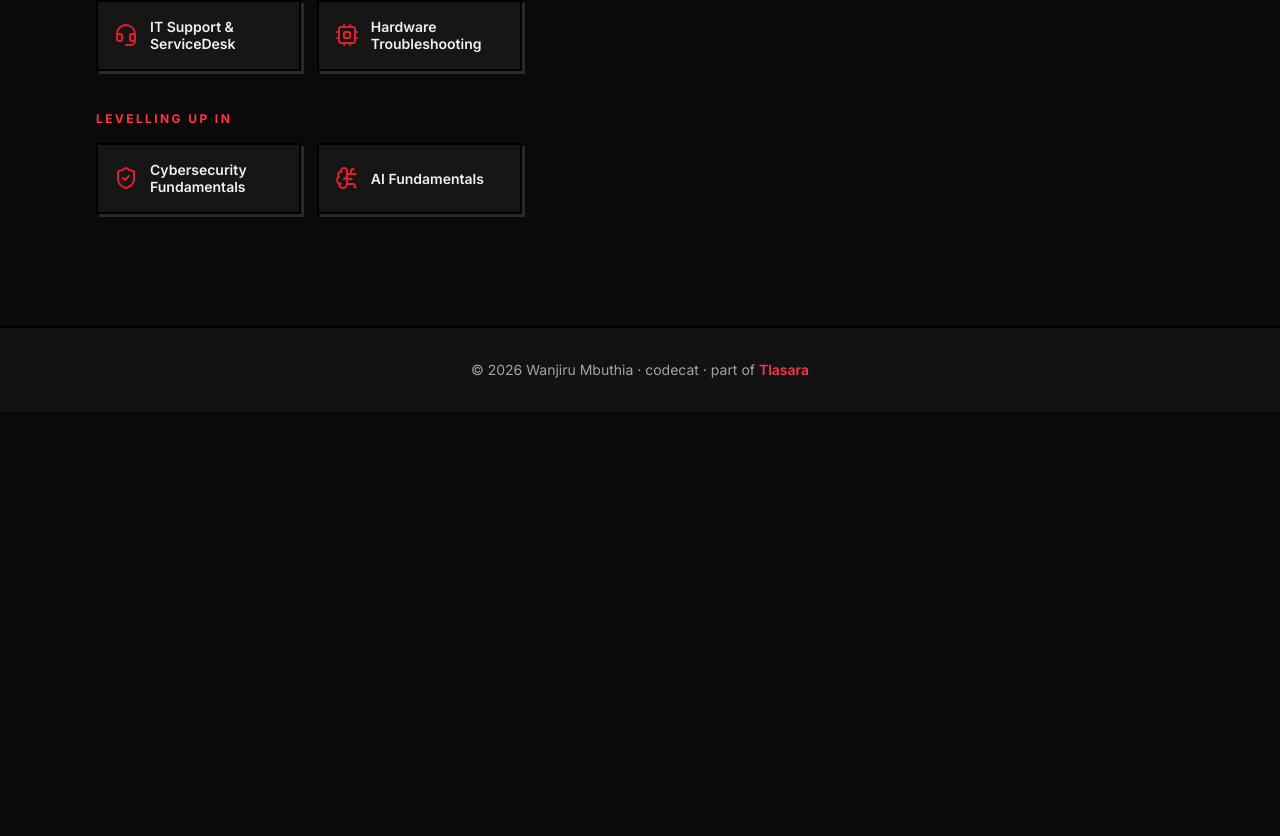
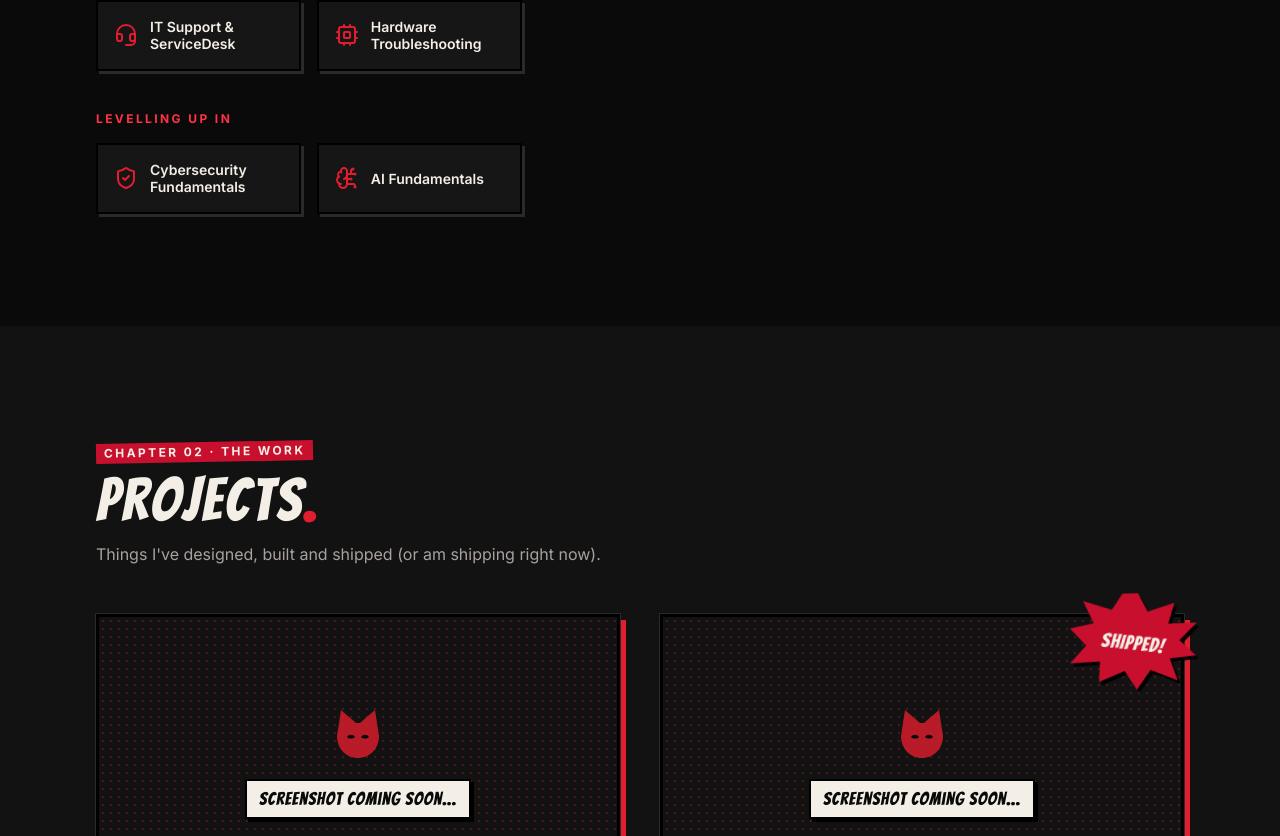
Before and after one commit to TlasaraDevs/codecat, a React (Vite) app: page / in a window 1280 px wide. Shown: the part 1964-2800 px from the top of the page. Before the commit the page ends 2376 px from the top, so only its background shows below. Built offline with nearby package versions, Linux system fonts and the light colour scheme.

Commit message:
codecat: add Projects section with comic-panel project cards
Ink borders, red offset shadow, halftone texture, hover tilt, narration
caption and action-word status badges. Missing screenshots show a
placeholder panel; missing repo/live links hide their buttons.

```diff
--- /dev/null
+++ b/src/components/sections/Projects.jsx
@@ -0,0 +1,26 @@
+import { getProjects } from "@/lib/content";
+import { useContent } from "@/hooks/useContent";
+import { SectionHeading } from "@/components/ui/SectionHeading";
+import { ProjectCard } from "@/components/ui/ProjectCard";
+
+export const Projects = () => {
+  const { data: projects = [] } = useContent(getProjects);
+
+  return (
+    <section id="projects" aria-labelledby="projects-title" className="relative bg-coal py-20 md:py-28">
+      <div className="container-page">
+        <SectionHeading
+          id="projects-title"
+          chapter="Chapter 02 · The work"
+          title="Projects"
+          intro="Things I've designed, built and shipped (or am shipping right now)."
+        />
+        <div className="grid gap-12 md:grid-cols-2 md:gap-10">
+          {projects.map((project, i) => (
+            <ProjectCard key={project.id} project={project} index={i} />
+          ))}
+        </div>
+      </div>
+    </section>
+  );
+};
--- /dev/null
+++ b/src/components/ui/ProjectCard.jsx
@@ -0,0 +1,81 @@
+import { useState } from "react";
+import { m } from "framer-motion";
+import { LuExternalLink, LuGithub } from "react-icons/lu";
+import { ComicPlaceholder } from "./ComicPlaceholder";
+import { StatusBadge } from "./StatusBadge";
+
+const Screenshot = ({ src, title }) => {
+  const [failed, setFailed] = useState(!src);
+  if (failed) return <ComicPlaceholder />;
+  return (
+    <img
+      src={src}
+      alt={`Screenshot of ${title}`}
+      loading="lazy"
+      decoding="async"
+      width="1280"
+      height="720"
+      onError={() => setFailed(true)}
+      className="h-full w-full object-cover"
+    />
+  );
+};
+
+export const ProjectCard = ({ project, index = 0 }) => {
+  const { title, summary, description, tech = [], screenshot_url, github_url, live_url, status } = project;
+  const tilt = index % 2 === 0 ? -1.2 : 1.2;
+
+  return (
+    <m.article
+      initial={{ opacity: 0, y: 30 }}
+      whileInView={{ opacity: 1, y: 0 }}
+      viewport={{ once: true, amount: 0.2 }}
+      whileHover={{ rotate: tilt, y: -4 }}
+      transition={{ type: "spring", stiffness: 260, damping: 22 }}
+      className="comic-panel flex flex-col transition-shadow duration-200 hover:shadow-comic-lg"
+    >
+      <div className="relative aspect-video border-b-[3px] border-black">
+        <Screenshot src={screenshot_url} title={title} />
+        <StatusBadge status={status} className="absolute -right-4 -top-6 rotate-6" />
+      </div>
+
+      <div className="halftone relative flex flex-1 flex-col p-6 pt-0">
+        {summary && (
+          <p className="comic-caption relative -mt-5 mb-5 mr-6 px-3 py-2 text-sm font-medium leading-snug">
+            {summary}
+          </p>
+        )}
+
+        <h3 className="font-display text-4xl text-paper">{title}</h3>
+        {description && <p className="mt-3 text-paper/80">{description}</p>}
+
+        {tech.length > 0 && (
+          <ul className="mt-5 flex flex-wrap gap-2" aria-label="Built with">
+            {tech.map((t) => (
+              <li key={t} className="border border-edge bg-ink px-2.5 py-1 text-xs font-semibold uppercase tracking-wide text-paper/90">
+                {t}
+              </li>
+            ))}
+          </ul>
+        )}
+
+        {(live_url || github_url) && (
+          <div className="mt-auto flex flex-wrap gap-3 pt-6">
+            {live_url && (
+              <a href={live_url} target="_blank" rel="noopener noreferrer" className="btn btn-primary px-4 py-2 text-sm">
+                <LuExternalLink aria-hidden="true" /> Live site
+                <span className="sr-only">for {title} (opens in a new tab)</span>
+              </a>
+            )}
+            {github_url && (
+              <a href={github_url} target="_blank" rel="noopener noreferrer" className="btn btn-ghost px-4 py-2 text-sm">
+                <LuGithub aria-hidden="true" /> Code
+                <span className="sr-only">for {title} on GitHub (opens in a new tab)</span>
+              </a>
+            )}
+          </div>
+        )}
+      </div>
+    </m.article>
+  );
+};
--- /dev/null
+++ b/src/components/ui/StatusBadge.jsx
@@ -0,0 +1,44 @@
+// Comic "action word" badge for a project's status.
+const STATUS = {
+  shipped: { label: "SHIPPED!", shape: "burst" },
+  in_progress: { label: "IN PROGRESS…", shape: "bubble" },
+  planned: { label: "COMING SOON!", shape: "bubble" },
+  archived: { label: "THE END", shape: "box" },
+};
+
+const BURST =
+  "polygon(50% 0%, 59% 18%, 79% 6%, 76% 28%, 98% 24%, 86% 44%, 100% 58%, 80% 64%, 88% 86%, 66% 78%, 57% 100%, 46% 82%, 27% 96%, 26% 75%, 3% 80%, 14% 60%, 0% 44%, 18% 36%, 8% 14%, 31% 20%, 38% 2%)";
+
+export const StatusBadge = ({ status, className = "" }) => {
+  const config = STATUS[status];
+  if (!config) return null;
+
+  if (config.shape === "burst") {
+    return (
+      <span className={`inline-block drop-shadow-[3px_3px_0_#000] ${className}`}>
+        <span
+          style={{ clipPath: BURST }}
+          className="flex h-24 w-32 items-center justify-center bg-red-deep pt-1 font-display text-xl text-paper"
+        >
+          {config.label}
+        </span>
+      </span>
+    );
+  }
+
+  if (config.shape === "bubble") {
+    return (
+      <span
+        className={`relative inline-block rounded-[50%] border-2 border-black bg-paper px-5 py-2.5 font-display text-lg text-ink shadow-[3px_3px_0_0_#000] after:absolute after:-bottom-[9px] after:right-7 after:border-x-[7px] after:border-t-[9px] after:border-x-transparent after:border-t-paper ${className}`}
+      >
+        {config.label}
+      </span>
+    );
+  }
+
+  return (
+    <span className={`inline-block border-2 border-black bg-ink px-3 py-1 font-display text-lg text-paper ${className}`}>
+      {config.label}
+    </span>
+  );
+};
--- a/src/pages/Home.jsx
+++ b/src/pages/Home.jsx
@@ -3,6 +3,7 @@ import { useLocation } from "react-router-dom";
 import { scrollToSection } from "@/lib/scroll";
 import { Hero } from "@/components/sections/Hero";
 import { About } from "@/components/sections/About";
+import { Projects } from "@/components/sections/Projects";
 
 export const Home = () => {
   const { hash } = useLocation();
@@ -23,6 +24,7 @@ export const Home = () => {
     <>
       <Hero />
       <About />
+      <Projects />
     </>
   );
 };
```
